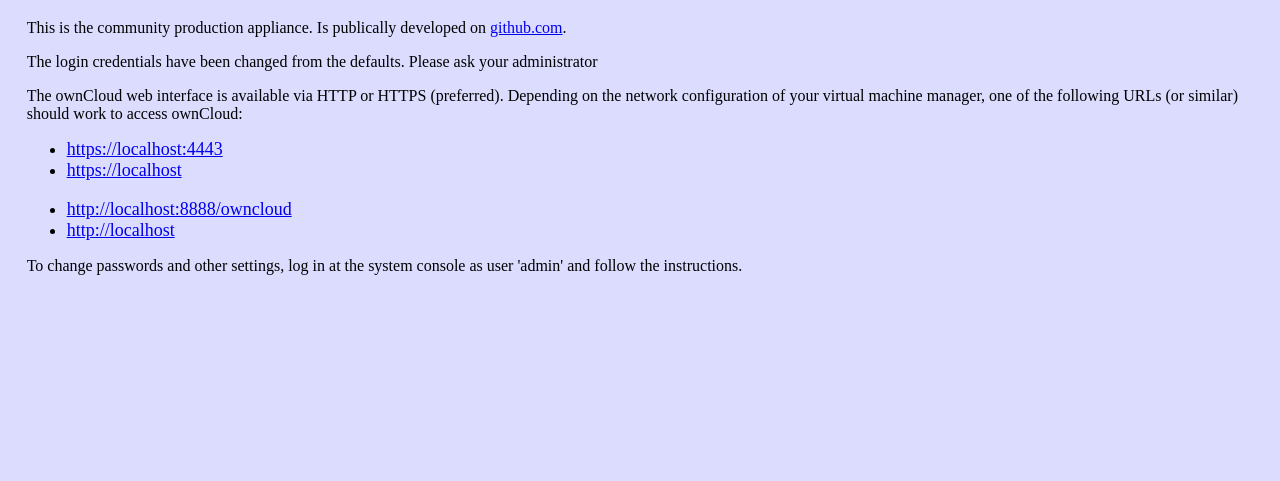
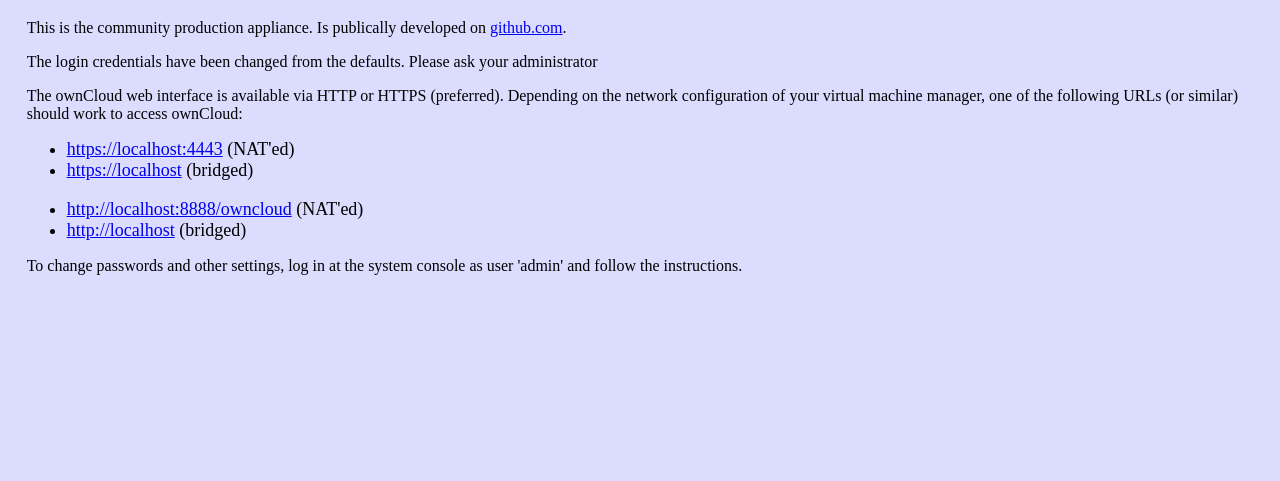
Before and after one commit to owncloud-archive/vm, a PHP site: page / in a window 1280 px wide. Shown: the part 81-562 px from the top of the page. Run offline with PHP 8.4, Linux system fonts and the light colour scheme.

Commit message:
added hints which url's work best when the vom runs bridged or NAT'ed.

```diff
--- a/vagrant/oc8ce/index.php
+++ b/vagrant/oc8ce/index.php
@@ -29,11 +29,11 @@
 <p>The ownCloud web interface is available via HTTP or HTTPS (preferred). Depending on the network configuration of your virtual machine manager, one of the following URLs (or similar) should work to access ownCloud:
 <font size='+1'>
 <ul>
- <li><a href="https://<?=$_SERVER['SERVER_NAME'];?>:4443/"        >https://<?=$_SERVER['SERVER_NAME'];?>:4443</a>
- <li><a href="https://<?=$_SERVER['SERVER_NAME'];?>/"             >https://<?=$_SERVER['SERVER_NAME'];?></a>
+ <li><a href="https://<?=$_SERVER['SERVER_NAME'];?>:4443/"        >https://<?=$_SERVER['SERVER_NAME'];?>:4443</a> (NAT'ed)
+ <li><a href="https://<?=$_SERVER['SERVER_NAME'];?>/"             >https://<?=$_SERVER['SERVER_NAME'];?></a> (bridged)
  <p>
- <li><a href="http://<?=$_SERVER['SERVER_NAME'];?>:8888/owncloud/">http://<?=$_SERVER['SERVER_NAME'];?>:8888/owncloud</a>
- <li><a href="http://<?=$_SERVER['SERVER_NAME'];?>/"              >http://<?=$_SERVER['SERVER_NAME'];?></a>
+ <li><a href="http://<?=$_SERVER['SERVER_NAME'];?>:8888/owncloud/">http://<?=$_SERVER['SERVER_NAME'];?>:8888/owncloud</a> (NAT'ed)
+ <li><a href="http://<?=$_SERVER['SERVER_NAME'];?>/"              >http://<?=$_SERVER['SERVER_NAME'];?></a> (bridged)
 </ul>
 </font>
 <p>
```
